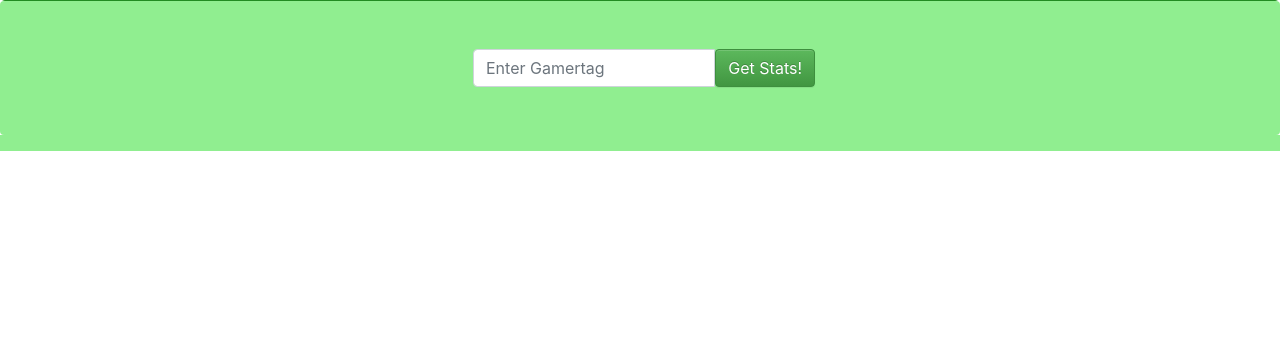
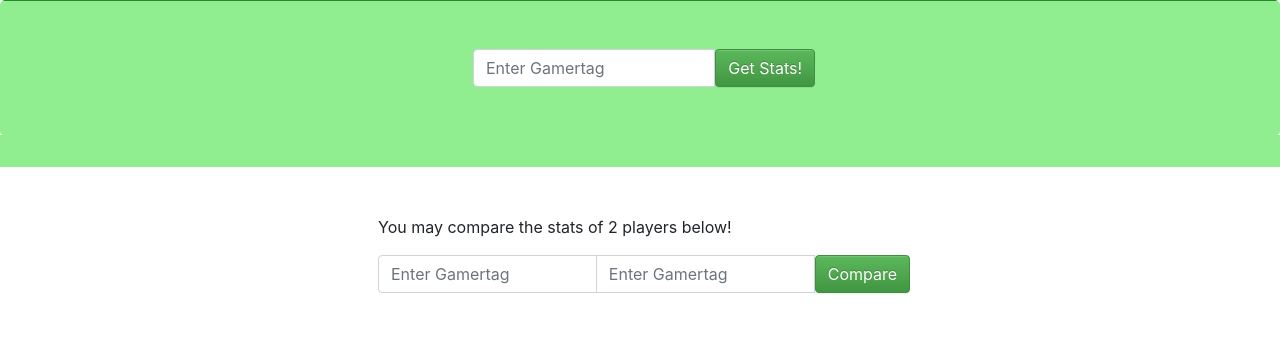
Before and after one commit to shirajgill/HaloStats, a PHP site: page /Halo/helloWorld.php in a window 1280 px wide. Shown: the part 332-672 px from the top of the page. Run offline with PHP 8.4, Linux system fonts and the light colour scheme; some libraries are stand-ins or nearby versions.

Commit message:
Compare restructured

```diff
--- a/Halo/helloWorld.php
+++ b/Halo/helloWorld.php
@@ -50,16 +50,36 @@
 
     <div id="profilePage">
     </div>
-    <div class="background-light-green pt-3">
+    <div class="background-light-green pt-3 pb-3">
       <div id="matchHistory" class=" jumbotron-white d-none container p-5 mt-3 border border-3 border-success rounded">
-        <h3>Last 10 matches with K/D <img class="float-right" src="/HaloStats/halo/map_legend.png"/></h3>
-        <div class="row pt-3" >
+        <h3>Last 10 matches with K/D <img class="float-right" src="/HaloStats/Halo/map_legend.PNG"/></h3>
+        <div class="row pt-3 pb-3" >
           <canvas id="matchGraph" >
           </canvas>
         </div>
       </div>
     </div>
     <div id="matchInfo">
+    </div>
+    <div id="compareStats">
+      <div class="rounded p-5">
+        <div class="container">
+          <div class="row">
+            <div class="col-md-6 offset-md-3">
+              <form class="form-inline pl-2">
+                <p class="text-left">You may compare the stats of 2 players below!</p>
+                <div class="input-group">
+                  <input id="player1" type="text" class="form-control" size="80" placeholder="Enter Gamertag" required>
+                  <input id="player2" type="text" class="form-control" size="800" placeholder="Enter Gamertag" required>
+                  <div class="input-group-btn">
+                    <input type="button" id="compareSumbit" class="btn btn-success" value="Compare">
+                  </div>
+                </div>
+              </form>
+            </div>
+          </div>
+        </div>
+      </div>
     </div>
 
 
--- a/config.json
+++ b/config.json
@@ -9,6 +9,11 @@
       "route" : "/haloStats/playerStats",
       "file" : "Halo/src.php",
       "function" : "getPlayerProfilePage"
+    },
+    {
+      "route" : "/haloStats/match",
+      "file" : "Halo/src.php",
+      "function" : "getMatchPage"
     }
   ]
 }
--- a/css/custom.css
+++ b/css/custom.css
@@ -57,3 +57,5 @@
 .border-3 {
   border-width: 3px !important;
 }
+
+.hoverDiv:hover {  background: rgba(0, 90, 0, 0.5);}
--- a/js/custom.js
+++ b/js/custom.js
@@ -1,6 +1,13 @@
 var matches;
 $(document).ready(function(){
   $("#submitText").click(submitGamerTag);
+  $(document).on("click",".getStats", function() {
+    $("#getMatches").val($(this).data("gamertag"));
+    submitGamerTag();
+    $([document.documentElement, document.body]).animate({
+      scrollTop: $("#profilePage").offset().top
+    }, 1000);
+  });
   $("#pre-selected-gamertags button").click(preselectGamertag);
 });
 
@@ -18,6 +25,9 @@ function submitGamerTag() {
       $("#matchGraph").replaceWith("<canvas id=\"matchGraph\" ></canvas>");
       displayMatchGraph(matches);
       $("#matchHistory").removeClass("d-none");
+      $([document.documentElement, document.body]).animate({
+        scrollTop: $("#profilePage").offset().top
+      }, 1000);
     },
     error: function(result) {
       console.log(result);
@@ -124,13 +134,31 @@ function displayMatchGraph(matches) {
 
 
 
-
   $("#matchGraph").click(
-      function (evt) {
-          var activePoints = myChart.getElementAtEvent(evt);
-          //var url = "http://example.com/?label=" + activePoints[0].label + "&value=" + activePoints[0].value;
-          var Values = activePoints[0]._index;
-          alert(Values);
-      }
+    function (evt) {
+        var activePoints = myChart.getElementAtEvent(evt);
+        getMatchInfoFor(activePoints[0]._index);
+        $([document.documentElement, document.body]).animate({
+          scrollTop: $("#matchInfo").offset().top
+        }, 1000);
+    }
   );
 }
+
+function getMatchInfoFor(index) {
+  $.ajax({
+    type : "POST",
+    url: "HaloStats/match",
+    data: {
+      matchId : matches[index].matchId
+    },
+    success: function(result) {
+      result = JSON.parse(result);
+      $("#matchInfo").html(result);
+    },
+    error: function(result) {
+      console.log(result);
+    }
+  });
+
+}
```
Also changed, not shown: Halo/DAO/API.php (+18 -0 lines), Halo/View/ProfilePage.php (+10 -10 lines), Halo/src.php (+11 -0 lines), index.php (+4 -3 lines).
